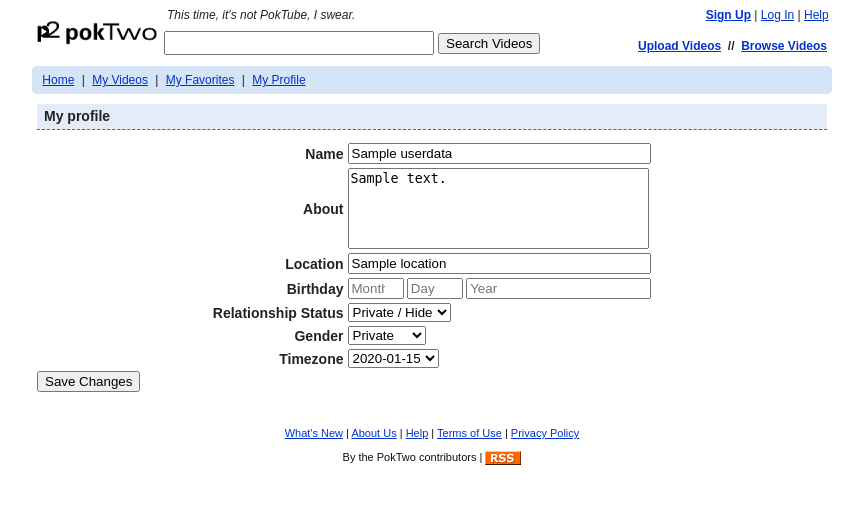
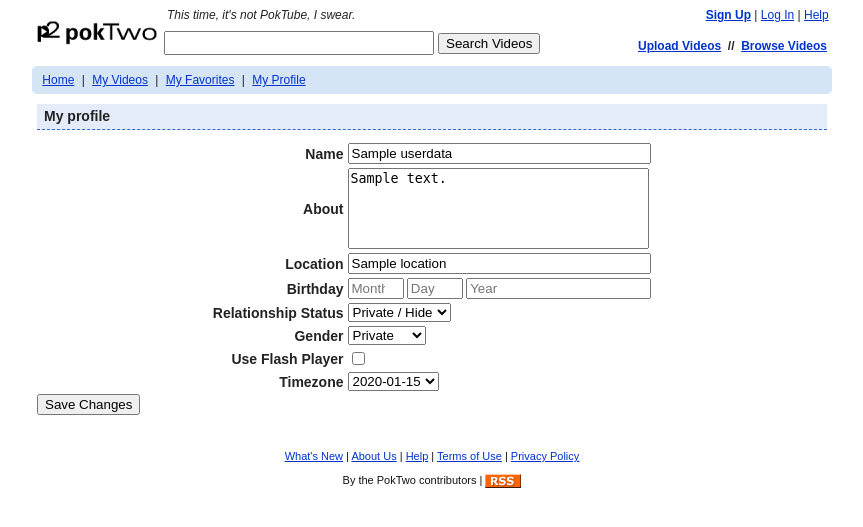
Before and after one commit to chazizgrkb/pokTwo, a PHP site: template templates/settings.twig in a window 1280 px wide. Shown: the top 527 px of the page, without its empty margins (208-1071 px from the left). Run offline with PHP 8.4, Linux system fonts and the light colour scheme; the template is opened without the code that fills it: most values are stand-ins (such as "Sample title", 1, 10 or a date in 2020); some libraries are stand-ins or nearby versions.

Commit message:
add setting for flash player

```diff
--- a/my_profile.php
+++ b/my_profile.php
@@ -23,6 +23,7 @@ if (isset($_POST['magic'])) {
     $day = $_POST['day'] ? $_POST['day'] : null;
     $relationship = $_POST['relationship'] ? $_POST['relationship'] : null;
     $gender = $_POST['gender'] ? $_POST['gender'] : null;
+	$flash = isset($_POST['flash']) ? $_POST['flash'] : 'false';
 
     $relationStatus = Users::type_to_relationship($relationship);
     $genderShit = Users::type_to_gender($gender);
@@ -39,6 +40,8 @@ if (isset($_POST['magic'])) {
     if (!preg_match("/^((((19|[2-9]\d)\d{2})\-(0[13578]|1[02])\-(0[1-9]|[12]\d|3[01]))|(((19|[2-9]\d)\d{2})\-(0[13456789]|1[012])\-(0[1-9]|[12]\d|30))|(((19|[2-9]\d)\d{2})\-02\-(0[1-9]|1\d|2[0-8]))|(((1[6-9]|[2-9]\d)(0[48]|[2468][048]|[13579][26])|((16|[2468][048]|[3579][26])00))\-02\-29))$/", $dob)) {
         die("Invalid date.");
     }
+
+	setcookie('useFlashPlayer', $flash, 2147483647);
 
     $sql->query("UPDATE users SET title = ?, about = ?, location = ?, timezone = ?, signature = ?, birthday = ?, relationshipStatus = ?, gender = ? WHERE id = ?",
         [$title, $about, $location, $timezone, $signature, $dob, $relationStatus, $genderShit, $userdata['id']]);
--- a/templates/settings.twig
+++ b/templates/settings.twig
@@ -81,6 +81,17 @@
                 </select>
             </td>
         </tr>
+		<tr>
+        <td valign="middle" align="right">
+      <span style="font-size: 14px;font-weight:bold;">
+      Use Flash Player
+        </td>
+        </span>
+        <td class="b">
+			<input type="checkbox" id="flash" name="flash" value="true">
+        </td>
+		</tr>
+		<tr>
         <td valign="middle" align="right">
       <span style="font-size: 14px;font-weight:bold;">
       Timezone
--- a/templates/watch.twig
+++ b/templates/watch.twig
@@ -47,7 +47,7 @@
             return true;
         }
     </script>
-    {% if isFlash %}
+    {% if isFlash == "true" %}
         <script type="text/javascript" src="/img/flashobject.js"></script>
     {% endif %}
 {% endblock %}
@@ -69,7 +69,7 @@
                 </div>
                 <div style="text-align: center; padding-bottom: 10px;">
                     <div id="flashcontent">
-                        {% if isFlash %}
+                        {% if isFlash == "true" %}
                             <div style="padding: 20px; font-size:14px; font-weight: bold;">
                                 Hello, you either have JavaScript turned off or an old version of Macromedia's Flash
                                 Player, <a href="http://www.macromedia.com/go/getflashplayer/">click here</a> to get the
--- a/watch.php
+++ b/watch.php
@@ -30,7 +30,9 @@ if ($log) {
     $isFavorited = false;
 }
 
-if ($_GET['flash'] ?? null) {
+if (isset($_COOKIE['useFlashPlayer'])) {
+    $isFlash = $_COOKIE['useFlashPlayer'];
+} elseif ($_GET['flash'] ?? null) {
     $isFlash = true;
 } else {
     $isFlash = false;
```
